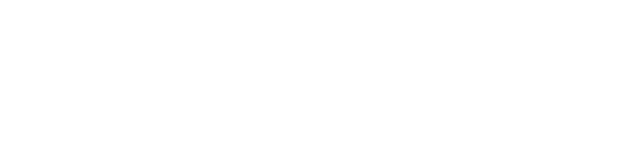
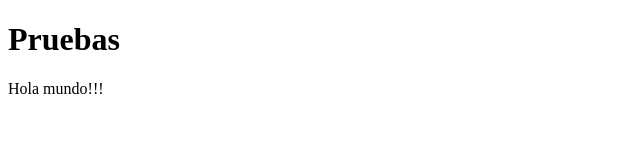
Before and after one commit to MauroDavidSalina/cursitoGit, a plain HTML site: page index.html in a window 1280 px wide. Shown: the whole page, without its empty margins (0-640 px from the left). Drawn offline with Linux system fonts and the light colour scheme.

Commit message:
cambios en index

```diff
--- a/index.html
+++ b/index.html
@@ -7,6 +7,8 @@
     <script src="main.js"></script>
 </head>
 <body>
+    <h1>Pruebas</h1>
+    <p>Hola mundo!!!</p>
+</body>
 
-</body>
 </html>
```
